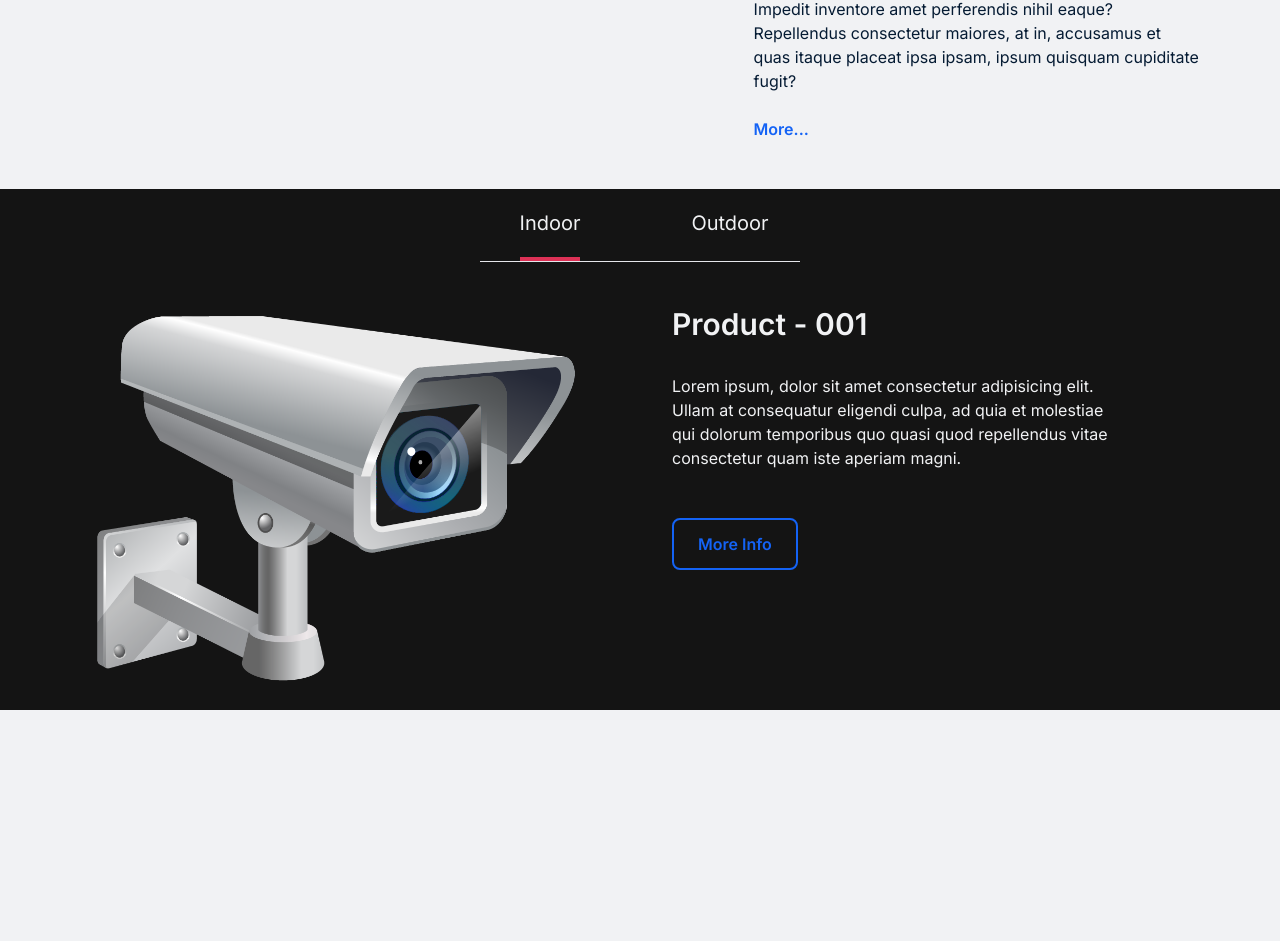
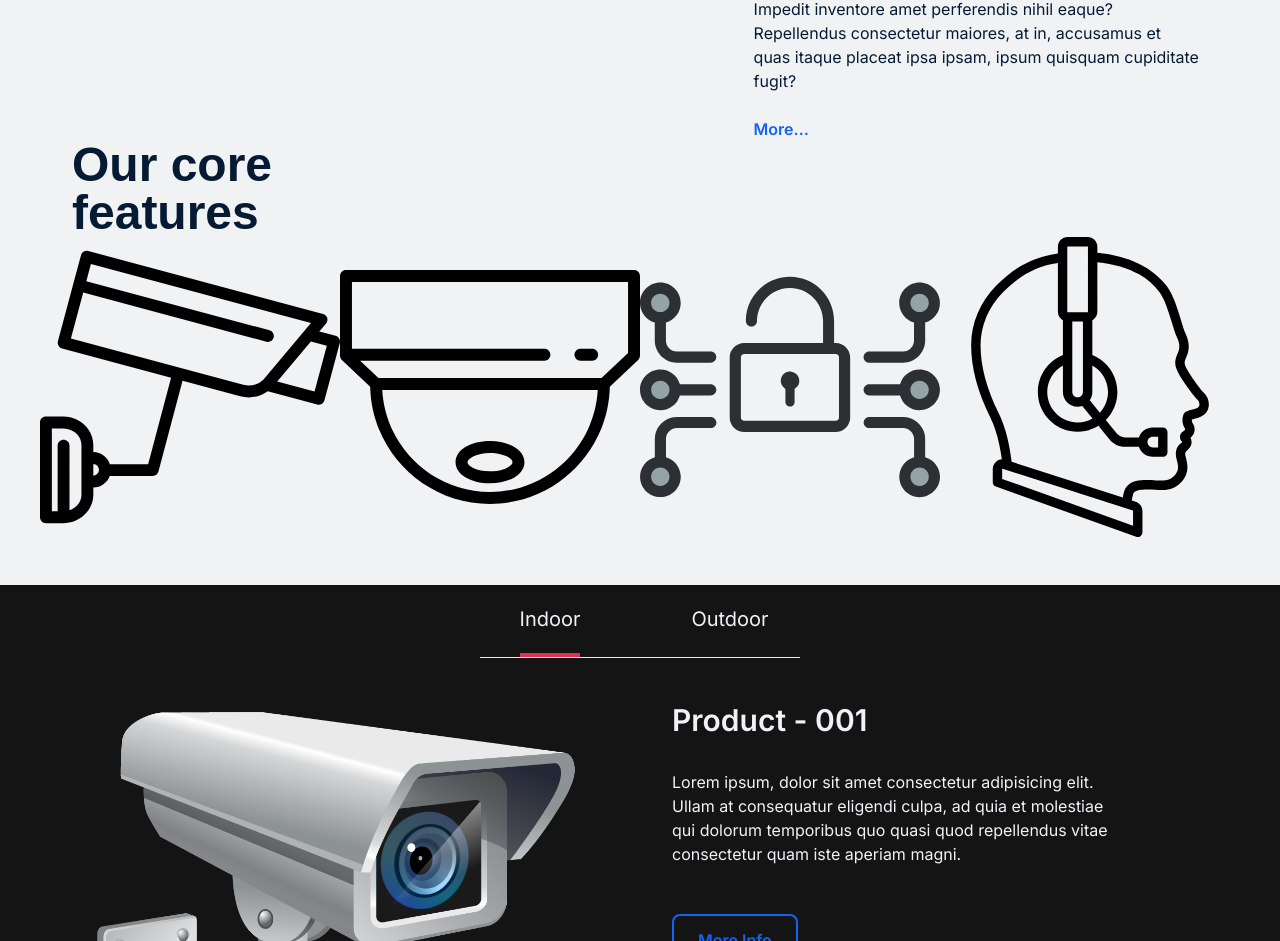
Before and after one commit to ggcldev/Dtectr-v2, a website: page src/index.html in a window 1280 px wide. Shown: the part 1095-2036 px from the top of the page. Before the commit the page ends 1933 px from the top, so only its background shows below. Drawn offline with nearby package versions, Linux system fonts and the light colour scheme; a web font is replaced by a local one.

Commit message:
Added SVG for product features

```diff
--- a/src/index.html
+++ b/src/index.html
@@ -199,6 +199,7 @@
 
 			<section class="about-section mt-10">
 				<div class="md:container-md lg:container mx-auto px-8">
+					<!-- Section Header -->
 					<div>
 						<h2
 							class="text-5xl font-bold font-serif max-w-md text-primaryTextColor">
@@ -247,6 +248,42 @@
 				</div>
 			</section>
 
+			<section class="features-section">
+				<div class="md:container-md lg:container mx-auto">
+					<!-- Section header -->
+					<div>
+						<h2
+							class="px-8 text-5xl font-bold font-serif max-w-md text-primaryTextColor">
+							Our core features
+						</h2>
+					</div>
+					<!-- Features content -->
+					<div class="grid lg:grid-cols-[25%_25%_25%_25%]">
+						<div>
+							<img
+								src="../dist/img/product-features/feature-02.svg"
+								alt="" />
+						</div>
+						<div>
+							<img
+								src="../dist/img/product-features/feature-01.svg"
+								alt="" />
+						</div>
+						<div>
+							<img
+								src="../dist/img/product-features/feature-03.svg"
+								alt="" />
+						</div>
+						<div>
+							<img
+								src="../dist/img/product-features/feature-04.svg"
+								alt="" />
+						</div>
+					</div>
+					<!-- end of feature content -->
+				</div>
+				<!-- end of feature container -->
+			</section>
 			<!-- Features Tabs -->
 			<section id="product-section" class="bg-primaryDark">
 				<!-- Tabs/Panels Container -->
```
Also changed, not shown: dist/css/style.css, dist/img/product-features/feature-01.svg (added), dist/img/product-features/feature-02.svg (added), dist/img/product-features/feature-03.svg (added), dist/img/product-features/feature-04.svg (added).
